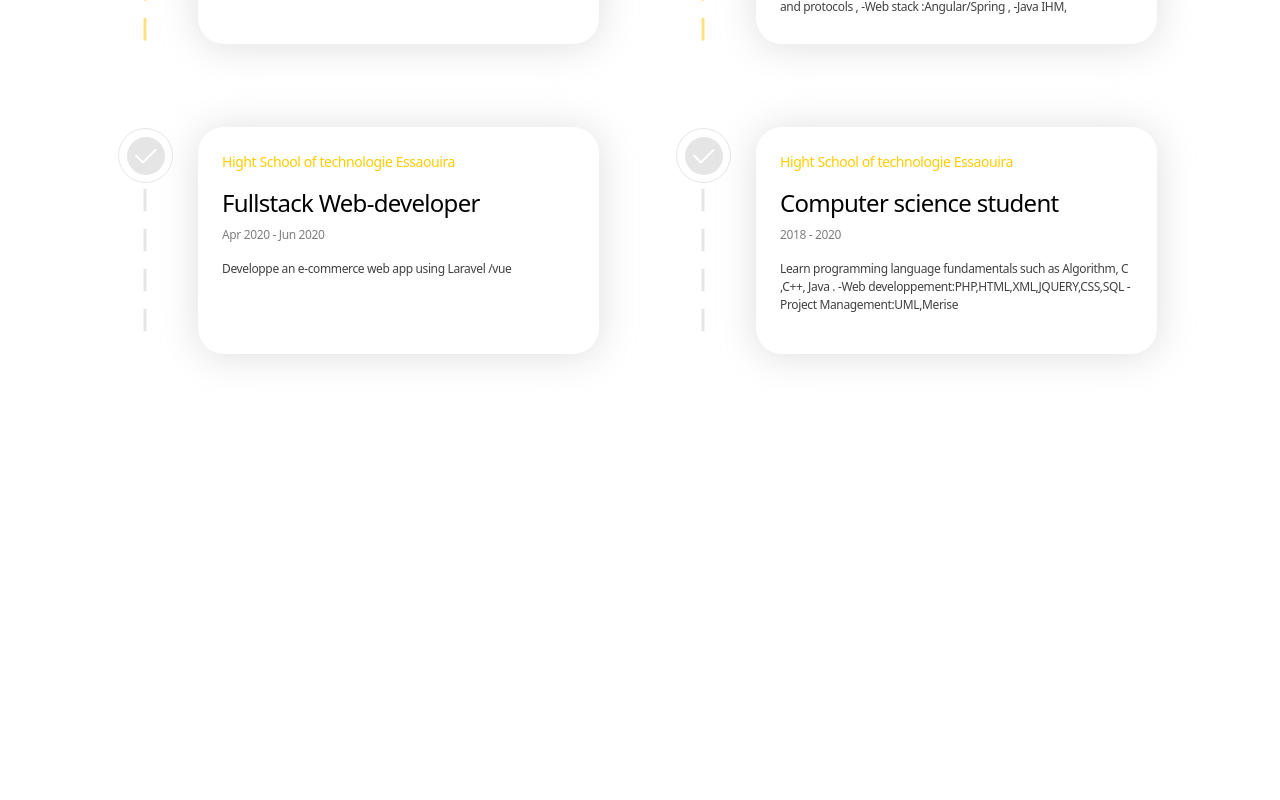
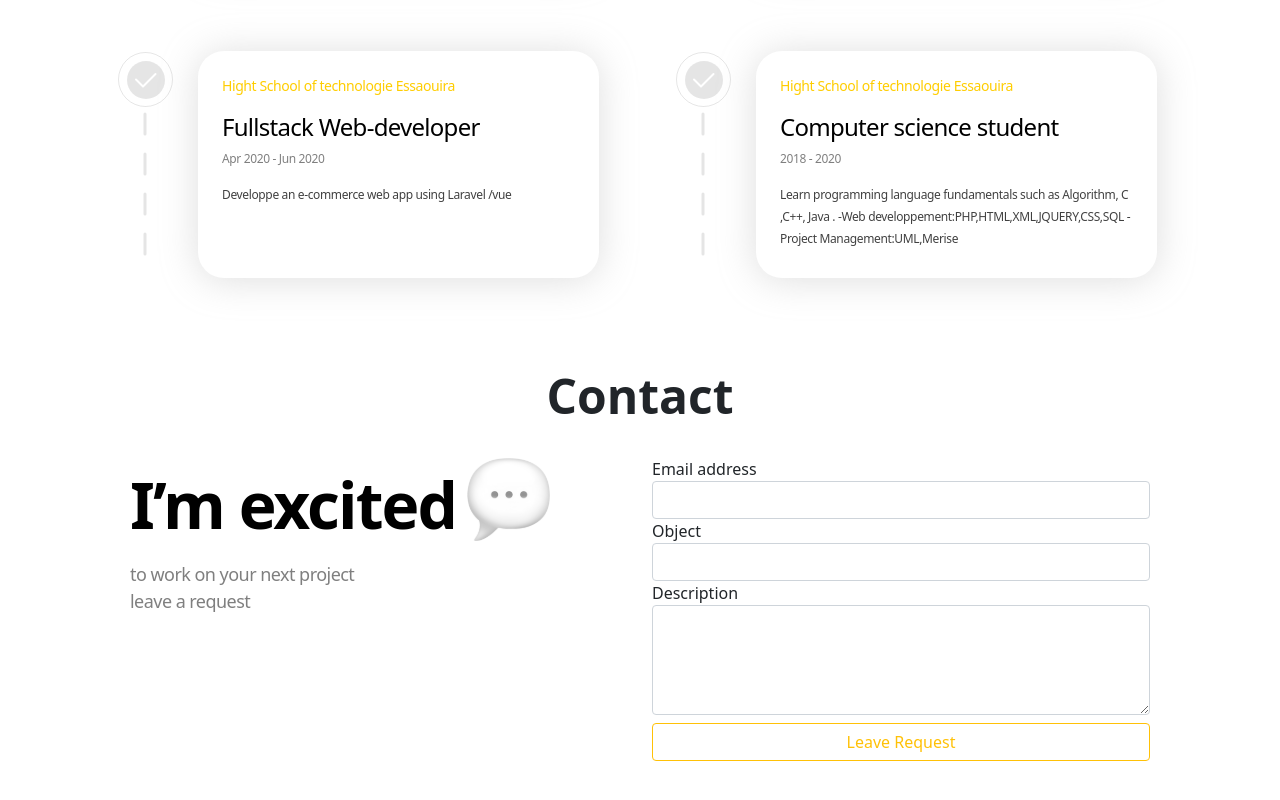
Before and after one commit to ayoubfarid/ayoubportfolio, a Next.js app: page / in a window 1280 px wide. Shown: the part 3618-4418 px from the top of the page. Before the commit the page ends 4013 px from the top, so only its background shows below. Built offline with nearby package versions, Linux system fonts and the light colour scheme.

Commit message:
add Contacts section

```diff
--- /dev/null
+++ b/Components/Contacts.js
@@ -0,0 +1,105 @@
+import Image from "next/image";
+const Contacts = () => {
+  return (
+    <div className="container mt-4 ">
+      <div className="row section-4 p-4">
+        <div className="head">
+          <h2> Contact </h2>
+        </div>
+
+        <div className="container p-4">
+          <div className="row ">
+            <div className="col-6 contact d-flex align-items-start">
+              <div className="contact-desc">
+                <h2 className="head">I’m excited</h2>
+                <p className="text-desc">
+                  to work on your next project <br /> leave a request
+                </p>
+              </div>
+
+              <Image
+                src="/Icons/chat.svg"
+                alt="Welcoming emojie"
+                width={85}
+                height={85}
+              />
+            </div>
+
+            <div className="col-6 ">
+              <form>
+                <div className="form-group">
+                  <label htmlFor="exampleInputEmail1">Email address</label>
+                  <input
+                    type="email"
+                    className="form-control"
+                    id="exampleInputEmail1"
+                    aria-describedby="emailHelp"
+                  />
+                </div>
+                <div className="form-group">
+                  <label htmlFor="exampleInputText2"> Object</label>
+                  <input
+                    type="text"
+                    className="form-control"
+                    id="exampleInputText2"
+                    aria-describedby="TextHelp"
+                  />
+                </div>
+
+                <div className="form-group">
+                  <label htmlFor="exampleFormControlTextarea1">Description</label>
+                  <textarea
+                    className="form-control"
+                    id="exampleFormControlTextarea1"
+                    rows="4"
+                  ></textarea>
+                </div>
+
+                <button type="submit" className="mt-2 btn btn-block btn-outline-warning">
+                  Leave Request
+                </button>
+               </form>
+            </div>
+          </div>
+        </div>
+      </div>
+      <style jsx>
+        {`
+        button{
+            width:100%
+        }
+
+          .contact-desc .text-desc {
+            font-weight: normal;
+            font-size: 18px;
+            line-height: 27px;
+            letter-spacing: -0.03em;
+
+            color: rgba(0, 0, 0, 0.5);
+          }
+          .contact-desc .head {
+            padding-right: 10px;
+            font-style: normal;
+            font-weight: 600;
+            font-size: 64px;
+            line-height: 96px;
+            letter-spacing: -0.03em;
+
+            color: #000000;
+          }
+
+          .section-4 {
+            padding-top: 100px;
+          }
+          .head h2 {
+            font-weight: bold;
+            font-size: 48px;
+            text-align: center;
+          }
+        `}
+      </style>
+    </div>
+  );
+};
+
+export default Contacts;
--- a/Components/Header.js
+++ b/Components/Header.js
@@ -2,7 +2,7 @@ import Image from "next/image";
 
 const Header = () => {
   return (
-    <div className="container">
+    <div className="container ">
       <div className="row section-1 ">
         <div className="col article-1">
           <div className="card-hello ">
--- a/Components/Resume.js
+++ b/Components/Resume.js
@@ -85,9 +85,9 @@ const Resume = () => {
         .card-exp .body-desc{
           font-weight: 500;
           font-size: 12px;
-
+          line-height: 22px;
           letter-spacing: -0.03em;
-
+          word-break: break-all;
           color: rgba(0, 0, 0, 0.75);
 
         }
--- a/Components/Work.js
+++ b/Components/Work.js
@@ -66,7 +66,7 @@ const Work = () => {
   ];
   return (
     <div className="container">
-      <div className="row section-3">
+      <div className="row section-3 mt-4">
         <div className="head">
           <h2>Work</h2>
           <p>
@@ -83,8 +83,8 @@ const Work = () => {
           >
             {projects.map((project, index) => (
 
-              <SwiperSlide>
-                <div key={project.id} className="card col">
+              <SwiperSlide key={project.id}>
+                <div  className="card col">
                   <Image
                     src={project.image}
                     alt="Welcoming emojie"
--- a/pages/index.js
+++ b/pages/index.js
@@ -5,6 +5,7 @@ import Header from "../Components/Header";
 import SkillsSection from "../Components/SkillsSection";
 import Work from "../Components/Work";
 import Resume from "../Components/Resume";
+import Contacts from "../Components/Contacts";
 export default function Home() {
   return (
     <div className="container">
@@ -22,8 +23,10 @@ export default function Home() {
       <Header />
       <SkillsSection />
 
+
       <Work />
       <Resume />
+      <Contacts />
     </div>
   );
 }
```
Also changed, not shown: public/Icons/chat.svg (added).
